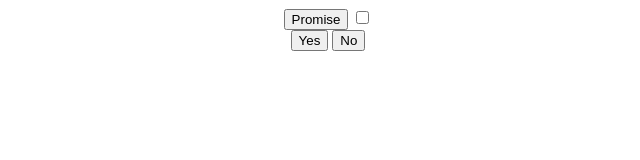
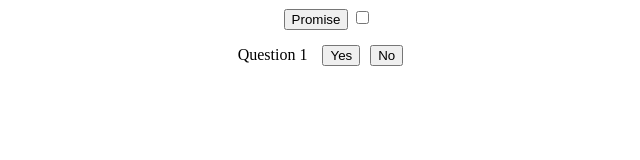
Before and after one commit to davidgrieser/promises, a plain HTML site: page index.html in a window 1280 px wide. Both pictures are taken after a click on the button "Promise". Shown: the whole page, without its empty margins (312-952 px from the left). Drawn offline with Linux system fonts and the light colour scheme.

Commit message:
baseline example

```diff
--- a/index.html
+++ b/index.html
@@ -7,10 +7,6 @@
     <section class="questions">
         <button id="createPromise">Promise</button>
         <input type="checkbox" name="throwToggle" id="throwToggle">
-        <article class="question">
-            <button class="yes">Yes</button>
-            <button class="no">No</button>
-        </article>
     </section>
     <section class="results">
         <article id="correct" class="result"></article>
--- a/main.js
+++ b/main.js
@@ -1,46 +1,73 @@
 let promises = [];
+let questionCounter = 0;
 const elapsedTime = (t1, t2) => {
     return t2 - t1;
 }
 const createQuestion = () => {
-    const article = document.createElement('article')
-    article.class
-
+    questionCounter++;
+    const article = document.createElement('article');
+    article.classList.add('question');
+    article.setAttribute('id', `question${questionCounter}`)
+    const questionText = document.createElement('span');
+    questionText.innerText = `Question ${questionCounter}`;
+    const yesButton = document.createElement('button');
+    yesButton.classList.add('yes');
+    yesButton.innerText = 'Yes';
+    const noButton = document.createElement('button');
+    noButton.classList.add('no');
+    noButton.innerText = 'No';
+    const questionResult = document.createElement('span');
+    questionResult.classList.add('result')
+    article.appendChild(questionText);
+    article.appendChild(yesButton);
+    article.appendChild(noButton);
+    article.appendChild(questionResult);
+    return article;
 }
 
 const createPromise = () => {
+    const question = createQuestion();
+    document.querySelector('.questions').appendChild(question);
     return new Promise((resolve, reject) => {
         const startTime = new Date();
         if (document.querySelector('#throwToggle').checked) {
             throw "What do you mean you don't know?";
         }
-        document.querySelector('.yes').addEventListener('click', () => {
-            const result = { timeTaken: elapsedTime(startTime, new Date()), answer: true }
+        question.querySelector('.yes').addEventListener('click', () => {
+            const result = { timeTaken: elapsedTime(startTime, new Date()), answer: true, id: question.getAttribute('id') }
             resolve(result);
         });
-        document.querySelector('.no').addEventListener('click', () => {
-            const result = { timeTaken: elapsedTime(startTime, new Date()), answer: false }
+        question.querySelector('.no').addEventListener('click', () => {
+            const result = { timeTaken: elapsedTime(startTime, new Date()), answer: false, id: question.getAttribute('id')  }
             reject(result);
         })
     });
 
 }
+
+const processThen = (success) => {
+    document.getElementById(success['id']).querySelector('.result').innerText = success['timeTaken']
+    const resultElement = document.getElementById(success['id']).querySelector('.result')
+    resultElement.innerText = success['timeTaken']
+    resultElement.classList.add('success');
+}
+
 document.body.querySelector('#createPromise').addEventListener('click', () => {
     console.log("Promise Created")
     let promise = createPromise();
     console.log(promise);
-    promise.then((successMessage) => {
-        console.log(promise);
-        console.log(successMessage);
-    }).then((result) => {
-        console.info(`Before Catch: <${result}>`);
+    promise.then((success) => {
+        processThen(success)
     }).catch((error) => {
-        console.log(promise);
-        console.error(error)
-    }).then(() => {
-        console.info("Extra Call")
+        if(error['name'] === 'Error') {
+            console.error(error)
+        } else {
+            const resultElement = document.getElementById(error['id']).querySelector('.result')
+            resultElement.innerText = error['timeTaken']
+            resultElement.classList.add('error');
+        }
     }).finally(() => {
-        console.log(promise);
+        console.log(promise)
         console.log('Promise Finished');
     });
 })
--- a/style.css
+++ b/style.css
@@ -1,6 +1,18 @@
 section, article {
     text-align: center;
     vertical-align: middle;
+}
+
+article {
+    margin: 10px;
+}
+
+article > span {
+    margin: 10px;
+}
+
+article > button {
+    margin: 5px;
 }
 
 .box {
@@ -18,3 +30,11 @@ section, article {
     background: red;
     color: white;
 }
+
+.error {
+    color: red;
+}
+
+.success {
+    color: green;
+}
```
